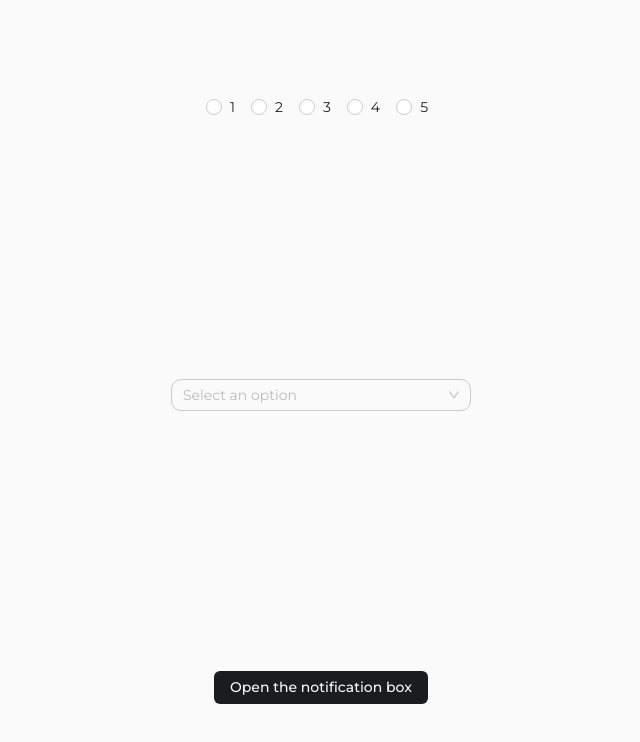
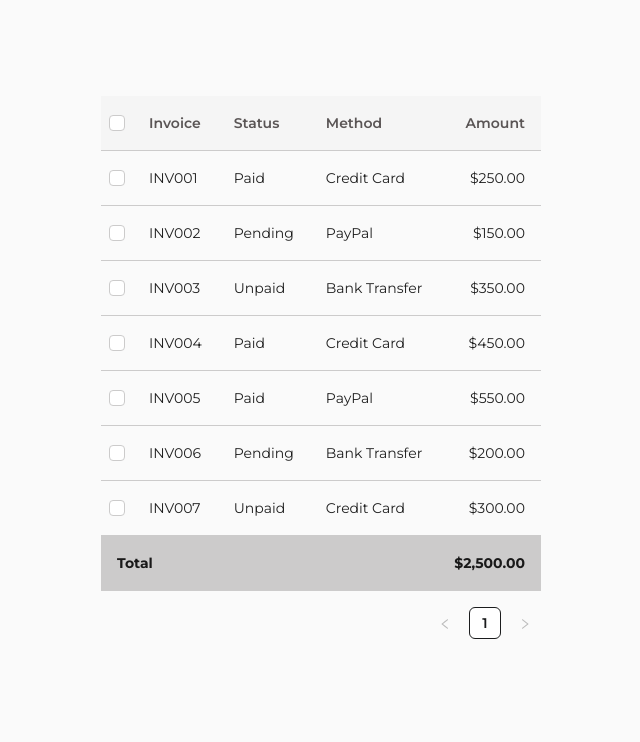
Before and after one commit to piyawatpm/cloudtronics-design-system, a Next.js app: page / in a window 1280 px wide. Shown: the top 742 px of the page, without its empty margins (319-959 px from the left). Built offline with nearby package versions, Linux system fonts and the light colour scheme.

Commit message:
feat: add more table custom

```diff
--- a/antd-theme.ts
+++ b/antd-theme.ts
@@ -46,6 +46,15 @@ const antdTheme: ThemeConfig = {
       // buttonSolidCheckedColor: "white",
       // buttonSolidCheckedBg: "black",
     },
+    Table: {
+      colorBgBase: "red",
+      bodySortBg: "red",
+      colorBgContainer: theme.colors["base-white"],
+      headerColor: theme.colors["neutrals-700"],
+      headerBorderRadius: 0,
+      footerBg: theme.colors["neutrals-200"],
+      rowSelectedBg: theme.colors["primary-100"],
+    },
   },
 };
 
--- a/app/globals.css
+++ b/app/globals.css
@@ -49,3 +49,15 @@ body {
 .ant-radio-inner:after {
   background-color: black !important;
 }
+
+/* custom table */
+
+.ant-table-cell::before {
+  background-color: transparent !important;
+}
+.ant-table-footer {
+  padding: 0 0.375rem !important;
+}
+.ant-table-summary {
+  background-color: #CCCBCB !important;
+}
--- a/app/page.tsx
+++ b/app/page.tsx
@@ -7,10 +7,12 @@ import { useState } from "react";
 import { notification } from "antd";
 import { theme } from "../theme";
 import { ExclamationCircleOutlined } from "@ant-design/icons";
-import { Space } from "antd";
+import { Space, Tag } from "antd";
+import Table from "@/components/ui/table";
 import Radio from "@/components/ui/radio";
+// import Table from "@/components/ui/table";
 // import  from "@/components/ui/radio";
-
+import type { TableProps } from "antd";
 export default function Home() {
   const options = [
     { label: "1", value: "1" },
@@ -19,6 +21,88 @@ export default function Home() {
     { label: "4", value: "4" },
     { label: "5", value: "5" },
   ];
+
+  interface DataType {
+    key: string;
+    name: string;
+    age: number;
+    address: string;
+    tags: string[];
+  }
+
+  // const columns: TableProps<DataType>["columns"] = [
+  //   {
+  //     title: "Name",
+  //     dataIndex: "name",
+  //     key: "name",
+  //     render: (text) => <a>{text}</a>,
+  //   },
+  //   {
+  //     title: "Age",
+  //     dataIndex: "age",
+  //     key: "age",
+  //   },
+  //   {
+  //     title: "Address",
+  //     dataIndex: "address",
+  //     key: "address",
+  //   },
+  //   {
+  //     title: "Tags",
+  //     key: "tags",
+  //     dataIndex: "tags",
+  //     render: (_, { tags }) => (
+  //       <>
+  //         {tags.map((tag) => {
+  //           let color = tag.length > 5 ? "geekblue" : "green";
+  //           if (tag === "loser") {
+  //             color = "volcano";
+  //           }
+  //           return (
+  //             <Tag color={color} key={tag}>
+  //               {tag.toUpperCase()}
+  //             </Tag>
+  //           );
+  //         })}
+  //       </>
+  //     ),
+  //   },
+  //   {
+  //     title: "Action",
+  //     key: "action",
+  //     render: (_, record) => (
+  //       <Space size="middle">
+  //         <a>Invite {record.name}</a>
+  //         <a>Delete</a>
+  //       </Space>
+  //     ),
+  //   },
+  // ];
+
+  // const data: DataType[] = [
+  //   {
+  //     key: "1",
+  //     name: "John Brown",
+  //     age: 32,
+  //     address: "New York No. 1 Lake Park",
+  //     tags: ["nice", "developer"],
+  //   },
+  //   {
+  //     key: "2",
+  //     name: "Jim Green",
+  //     age: 42,
+  //     address: "London No. 1 Lake Park",
+  //     tags: ["loser"],
+  //   },
+  //   {
+  //     key: "3",
+  //     name: "Joe Black",
+  //     age: 32,
+  //     address: "Sydney No. 1 Lake Park",
+  //     tags: ["cool", "teacher"],
+  //   },
+  // ];
+
   const menuItems = [
     {
       label: "Main Menu Item1",
@@ -82,11 +166,112 @@ export default function Home() {
   //     ],
   //   },
   // ];
-  const [art, setArt] = useState();
+
+  const columns = [
+    {
+      title: "Invoice",
+      dataIndex: "invoice",
+      key: "invoice",
+    },
+    {
+      title: "Status",
+      dataIndex: "status",
+      key: "status",
+    },
+    {
+      title: "Method",
+      dataIndex: "method",
+      key: "method",
+    },
+    {
+      title: "Amount",
+      dataIndex: "amount",
+      key: "amount",
+      align: "right" as const,
+    },
+  ];
+
+  const data = [
+    {
+      key: "1",
+      invoice: "INV001",
+      status: "Paid",
+      method: "Credit Card",
+      amount: "$250.00",
+    },
+    {
+      key: "2",
+      invoice: "INV002",
+      status: "Pending",
+      method: "PayPal",
+      amount: "$150.00",
+    },
+    {
+      key: "3",
+      invoice: "INV003",
+      status: "Unpaid",
+      method: "Bank Transfer",
+      amount: "$350.00",
+    },
+    {
+      key: "4",
+      invoice: "INV004",
+      status: "Paid",
+      method: "Credit Card",
+      amount: "$450.00",
+    },
+    {
+      key: "5",
+      invoice: "INV005",
+      status: "Paid",
+      method: "PayPal",
+      amount: "$550.00",
+    },
+    {
+      key: "6",
+      invoice: "INV006",
+      status: "Pending",
+      method: "Bank Transfer",
+      amount: "$200.00",
+    },
+    {
+      key: "7",
+      invoice: "INV007",
+      status: "Unpaid",
+      method: "Credit Card",
+      amount: "$300.00",
+    },
+  ];
   return (
     <main className="flex min-h-screen flex-col items-center justify-between p-24 bg-white  ">
       {/* <Navigation menuItems={menuItems} /> */}
-      <Radio options={options} />
+      <Table
+        bordered={false}
+        columns={columns}
+        dataSource={data}
+        rowSelection={{
+          type: "checkbox",
+          onChange: (selectedRowKeys, selectedRows) => {
+            console.log(
+              `selectedRowKeys: ${selectedRowKeys}`,
+              `selectedRows: ${selectedRows}`
+            );
+          },
+        }}
+        summary={(pageData) => {
+          return (
+            <Table.Summary.Row className=" !font-bold">
+              <Table.Summary.Cell colSpan={columns?.length} index={0}>
+                Total
+              </Table.Summary.Cell>
+              <Table.Summary.Cell index={2}>
+                <p>$2,500.00</p>
+              </Table.Summary.Cell>
+            </Table.Summary.Row>
+          );
+        }}
+      />
+      {/* <Radio options={options} />
       <Select
         placeholder="Select an option"
         options={options}
@@ -99,7 +284,7 @@ export default function Home() {
       // }}
       >
         Open the notification box
-      </Button>
+      </Button> */}
     </main>
   );
 }
--- /dev/null
+++ b/components/ui/table.tsx
@@ -0,0 +1,21 @@
+import React from "react";
+import { Table as AntTable } from "antd";
+import type { TableProps as AntTableProps } from "antd";
+import { theme } from "@/theme";
+
+export interface TableProps extends AntTableProps<any> {
+  className?: string;
+  checkbox?: boolean;
+}
+
+const Table: React.FC<TableProps> = ({ className, ...props }) => {
+  return <AntTable {...props} bordered={false} className={className} />;
+};
+
+const TableWithSubComponents = Table as React.FC<TableProps> & {
+  Summary: typeof AntTable.Summary;
+};
+
+TableWithSubComponents.Summary = AntTable.Summary;
+
+export default TableWithSubComponents;
```
Also changed, not shown: 1 other file (tests, documents, lock files or other folders).
